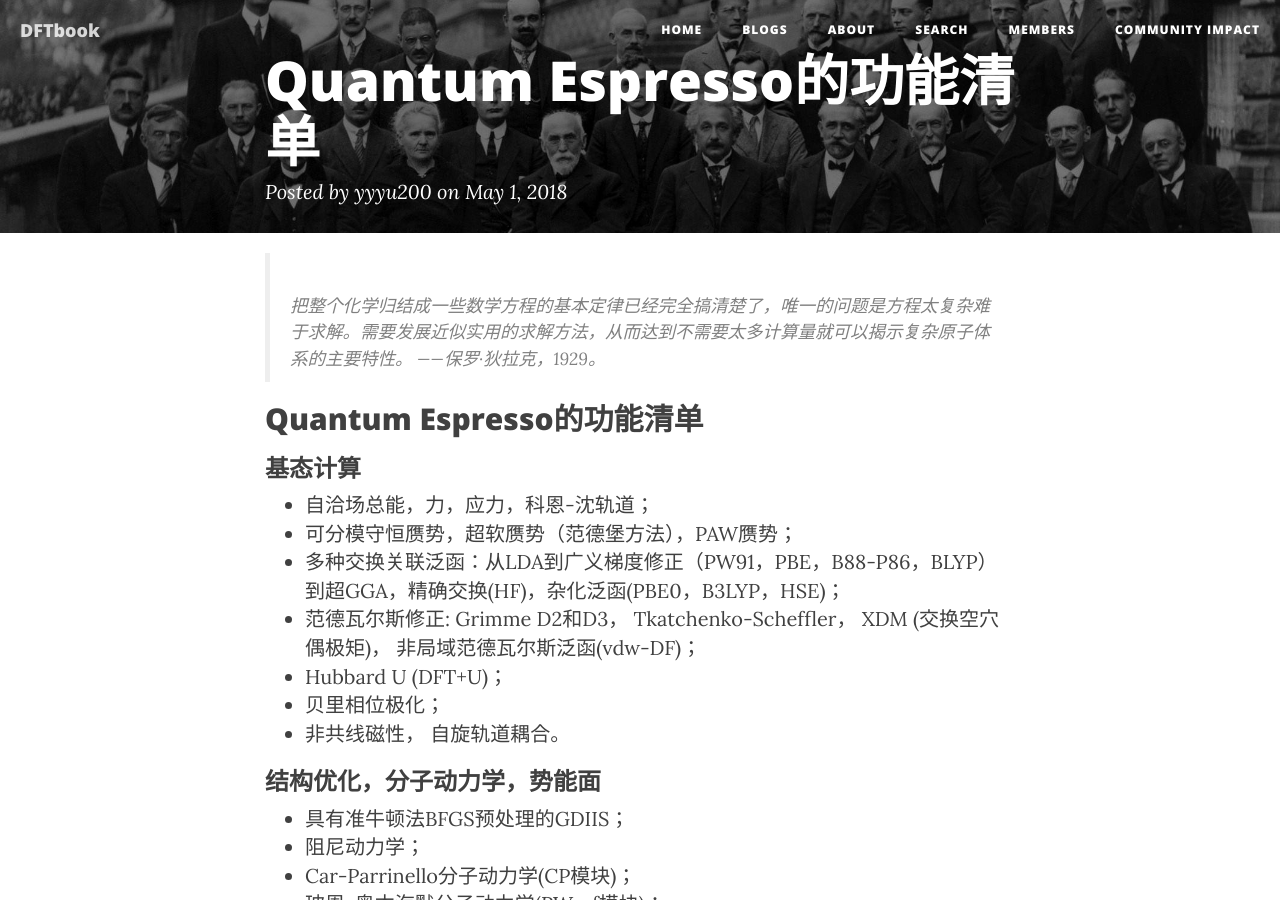
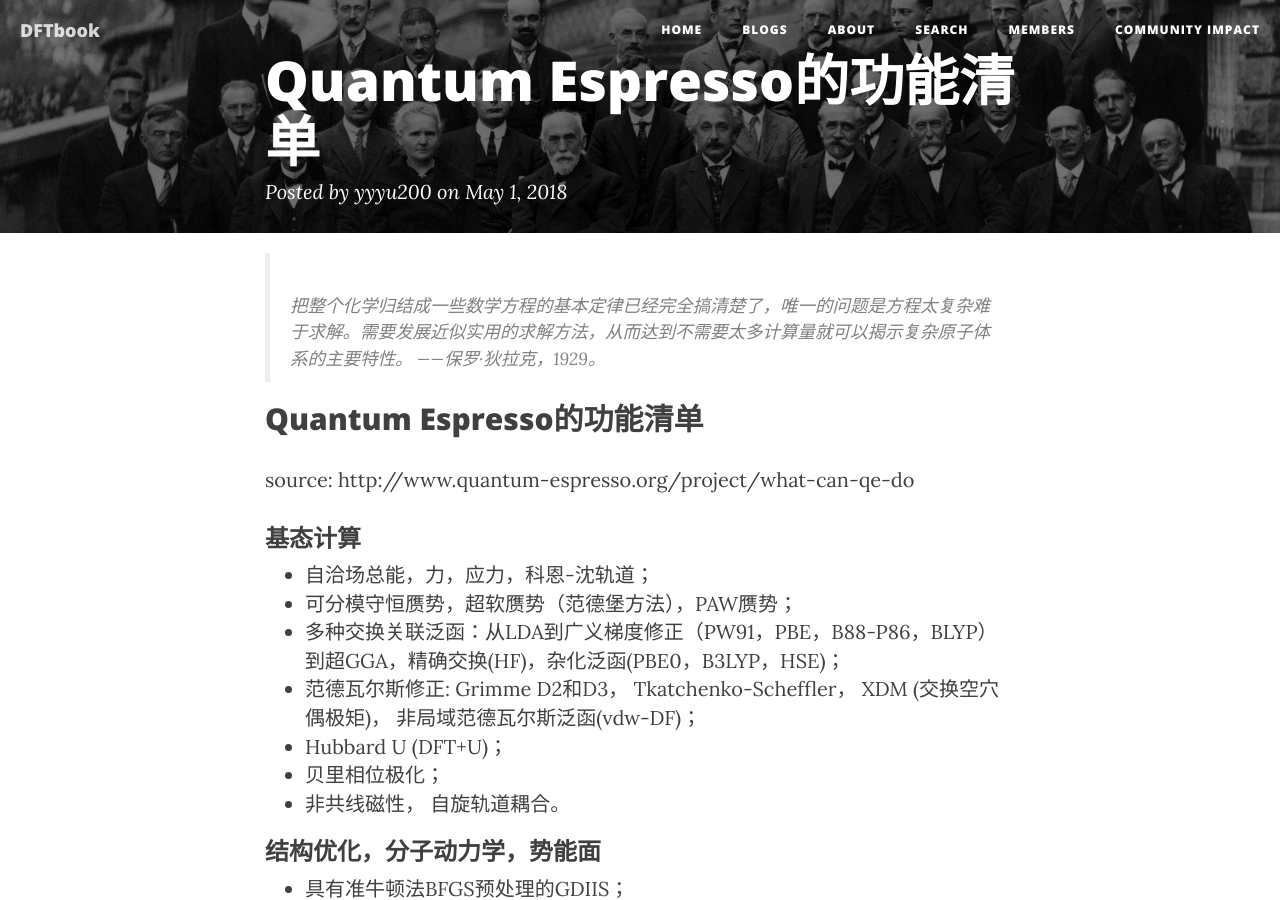
Before and after one commit to yyyu200/DFTbook, a Jekyll site: the page built from _posts/2018-05-01-QE-List.markdown, in a window 1280 px wide and 900 px high. Built offline with Jekyll 4.4.1, drawn with Linux system fonts in a browser that asks for light colours; nearby versions of some CDN libraries; comment, search, counter and statistics services are not loaded; some of the changed lines change nothing that is shown.

Commit message:
modify at20190702-09:41:39-aliyun

```diff
--- a/_posts/2018-05-01-QE-List.markdown
+++ b/_posts/2018-05-01-QE-List.markdown
@@ -18,6 +18,9 @@
 >把整个化学归结成一些数学方程的基本定律已经完全搞清楚了，唯一的问题是方程太复杂难于求解。需要发展近似实用的求解方法，从而达到不需要太多计算量就可以揭示复杂原子体系的主要特性。 ——保罗·狄拉克，1929。
 
 ## Quantum Espresso的功能清单
+
+source: http://www.quantum-espresso.org/project/what-can-qe-do
+
 ### 基态计算
 + 自洽场总能，力，应力，科恩-沈轨道；
 + 可分模守恒赝势，超软赝势（范德堡方法），PAW赝势；
```
